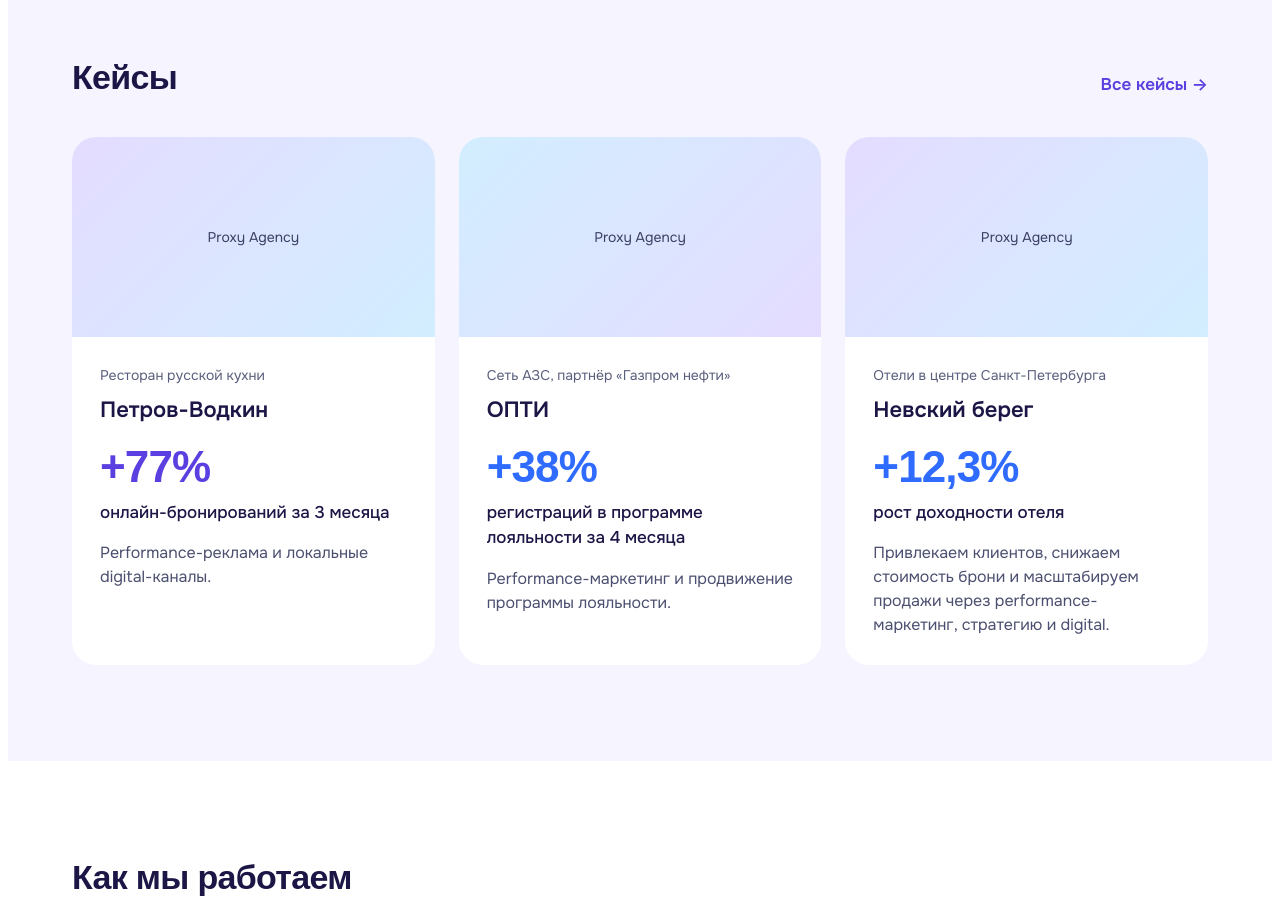
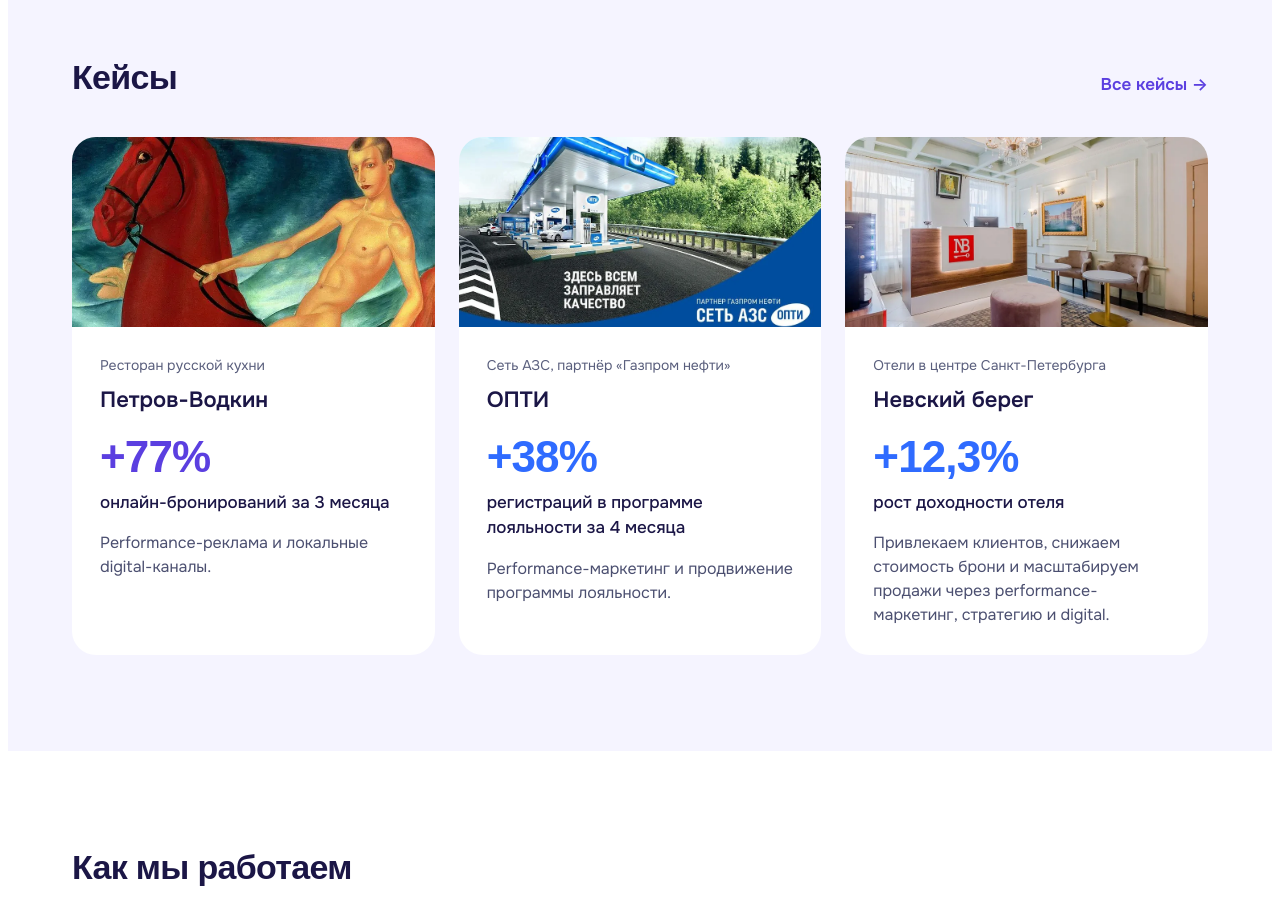
Before and after one commit to mailnosov-create/proxyagency-site.github.io, a plain HTML site: page index.html in a window 1280 px wide. Shown: the part 2220-3121 px from the top of the page. Drawn offline with Linux system fonts and the light colour scheme; a web font is replaced by a local one.

Commit message:
Обложки на главной, Alfa Feeds снова с градиентом
Co-Authored-By: Claude Sonnet 5.5 <noreply@anthropic.com>
Claude-Session: https://claude.ai/code/session_01DwAwKZcUJqtT1LEfxcUPJz

```diff
--- a/index.html
+++ b/index.html
@@ -134,7 +134,7 @@ ym(33925959, "init", {clickmap:true, trackLinks:true, accurateTrackBounce:true})
 <div class="pxa-case-grid">
 
 <article class="pxa-case">
-<div class="pxa-cover">Proxy Agency</div>
+<img class="pxa-cover-img" src="/assets/img/cases/petrov-vodkin/cover.webp" loading="lazy" alt="" style="object-position:50% 40%">
 <div class="pxa-case-b">
 <small>Ресторан русской кухни</small>
 <h3>Петров-Водкин</h3>
@@ -145,7 +145,7 @@ ym(33925959, "init", {clickmap:true, trackLinks:true, accurateTrackBounce:true})
 </article>
 
 <article class="pxa-case">
-<div class="pxa-cover" style="background:linear-gradient(135deg,#D2EEFF,#E4DCFF)">Proxy Agency</div>
+<img class="pxa-cover-img" src="/assets/img/cases/opti/cover.webp" loading="lazy" alt="" style="">
 <div class="pxa-case-b">
 <small>Сеть АЗС, партнёр «Газпром нефти»</small>
 <h3>ОПТИ</h3>
@@ -156,7 +156,7 @@ ym(33925959, "init", {clickmap:true, trackLinks:true, accurateTrackBounce:true})
 </article>
 
 <article class="pxa-case">
-<div class="pxa-cover">Proxy Agency</div>
+<img class="pxa-cover-img" src="/assets/img/cases/nevsky-bereg/cover.webp" loading="lazy" alt="" style="">
 <div class="pxa-case-b">
 <small>Отели в центре Санкт-Петербурга</small>
 <h3>Невский берег</h3>
```
Also changed, not shown: cases/index.html (+1 -1 lines), assets/img/cases/alfafeeds/cover.webp (deleted).
